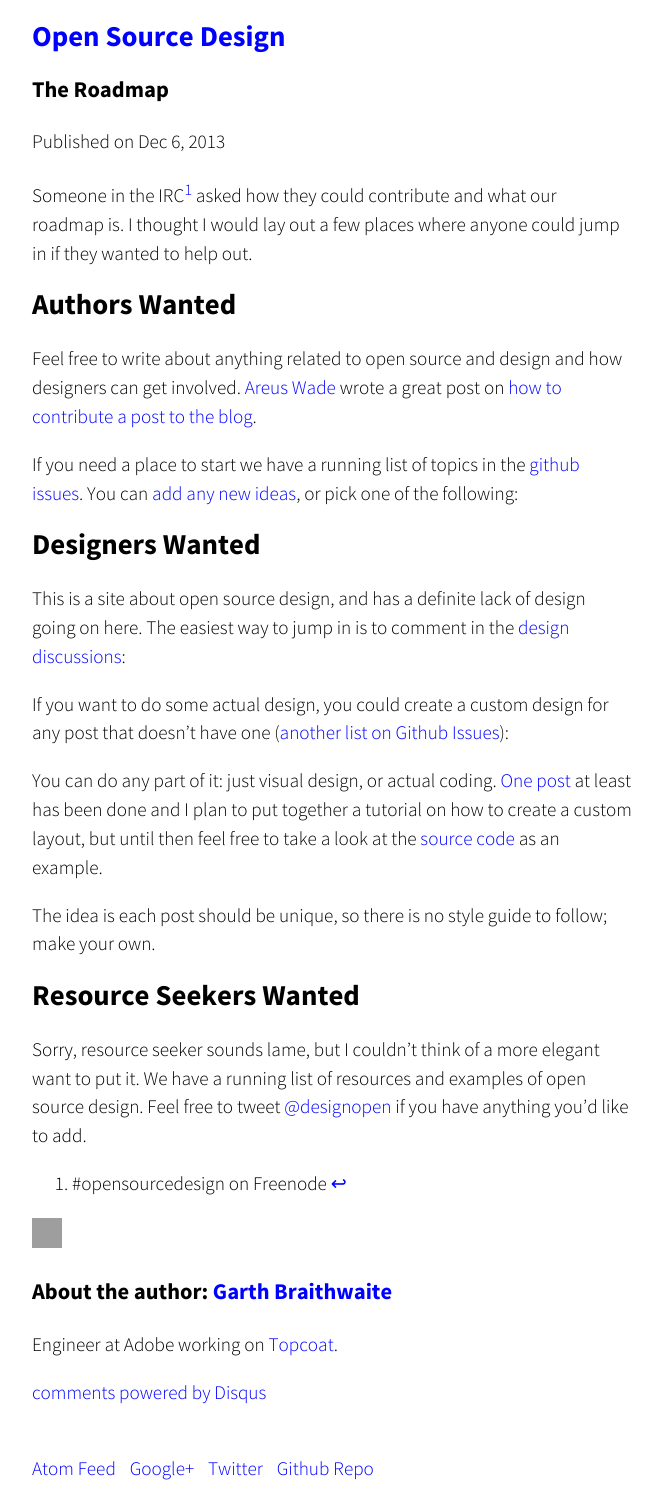
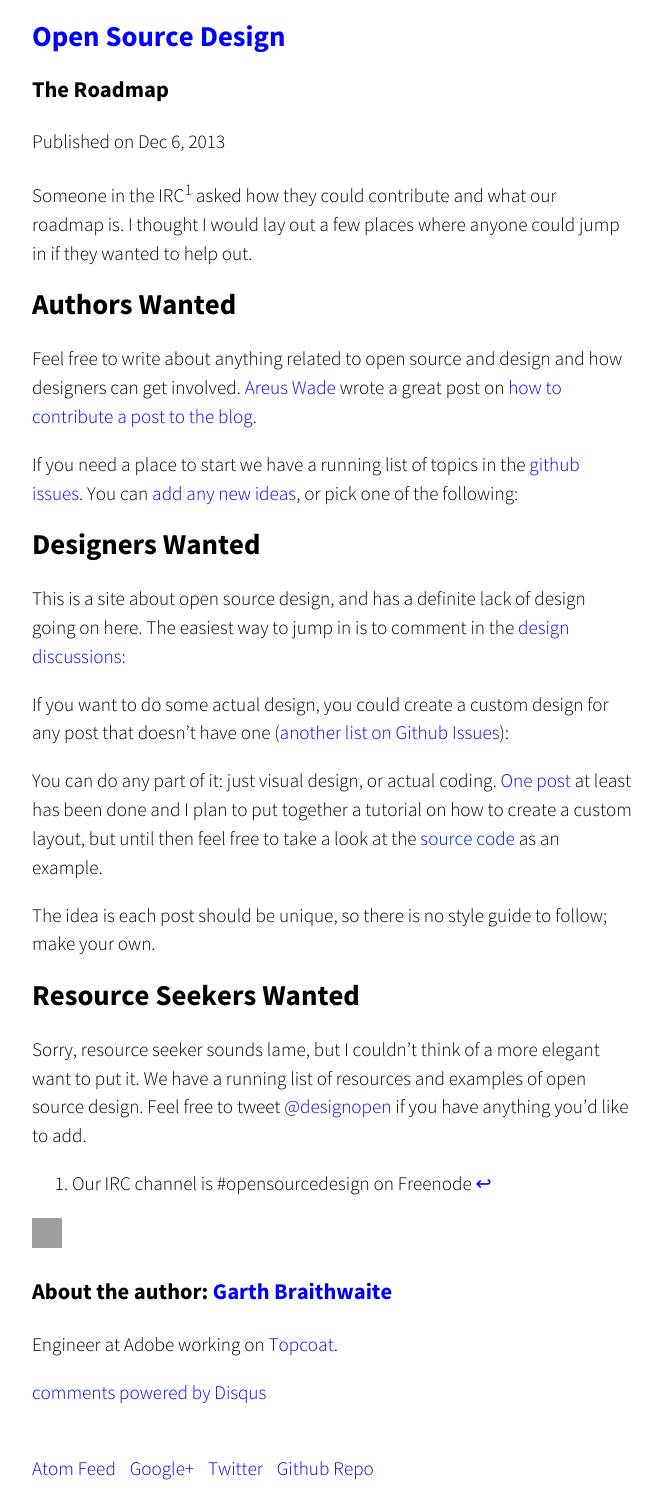
Before and after one commit to DesignOpen/designopen.github.io, a Jekyll site: the page built from blogging_about/_posts/2013-12-06-the-roadmap.md, in a window 1280 px wide. Shown: the whole page, without its empty margins (308-970 px from the left). Built offline with Jekyll 4.4.1, drawn with Linux system fonts in a browser that asks for light colours; comment, search, counter and statistics services are not loaded; grey boxes are pictures that could not be loaded.

Commit message:
another tweak

```diff
--- a/blogging_about/_posts/2013-12-06-the-roadmap.md
+++ b/blogging_about/_posts/2013-12-06-the-roadmap.md
@@ -70,4 +70,4 @@ The idea is each post should be unique, so there is no style guide to follow; ma
 
 Sorry, resource seeker sounds lame, but I couldn't think of a more elegant want to put it.  We have a running list of resources and examples of open source design.  Feel free to tweet [@designopen](http://www.twitter.com/designopen) if you have anything you'd like to add.
 
-[^1]: #opensourcedesign on Freenode
+[^1]: Our IRC channel is #opensourcedesign on Freenode
```
